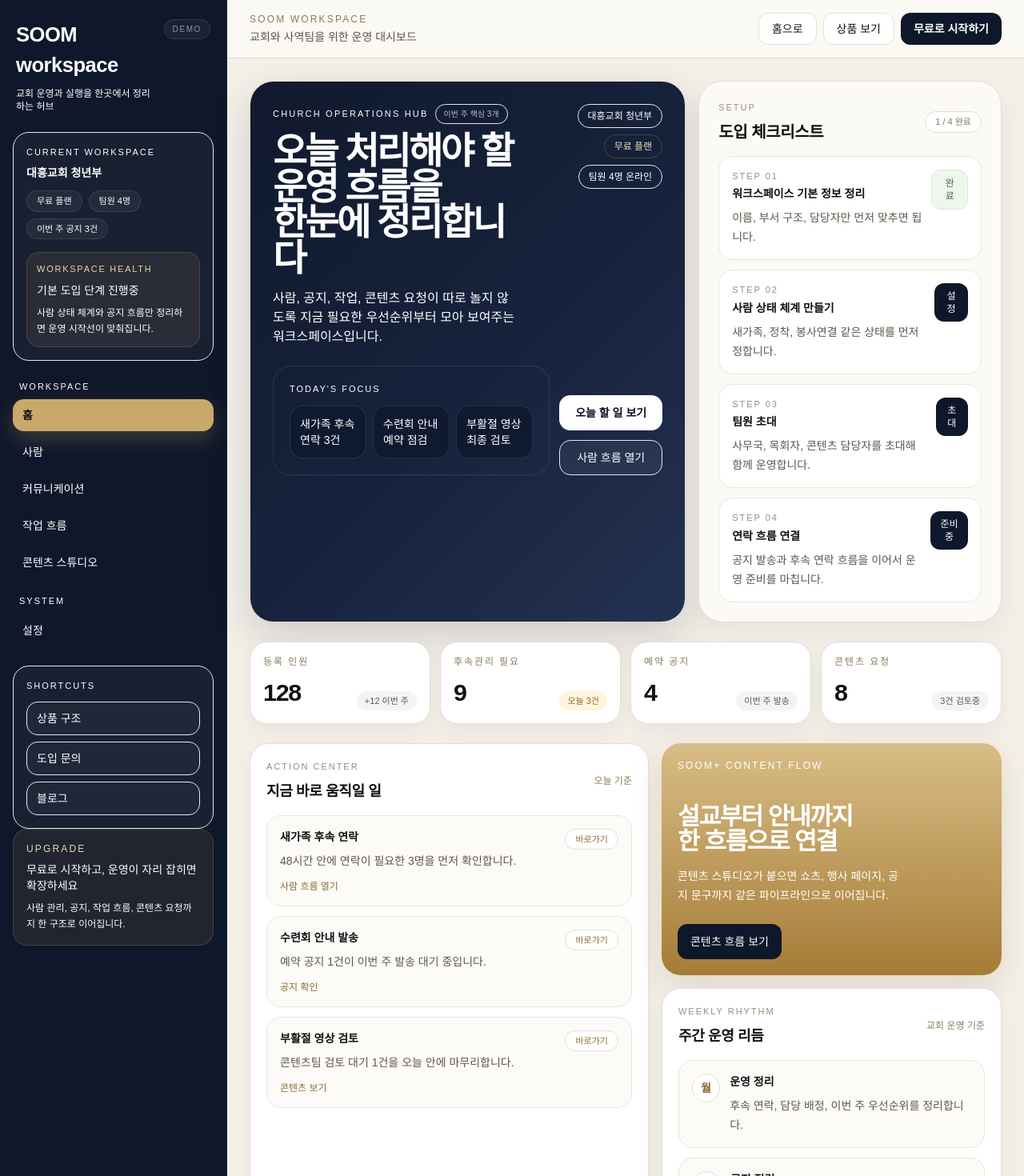
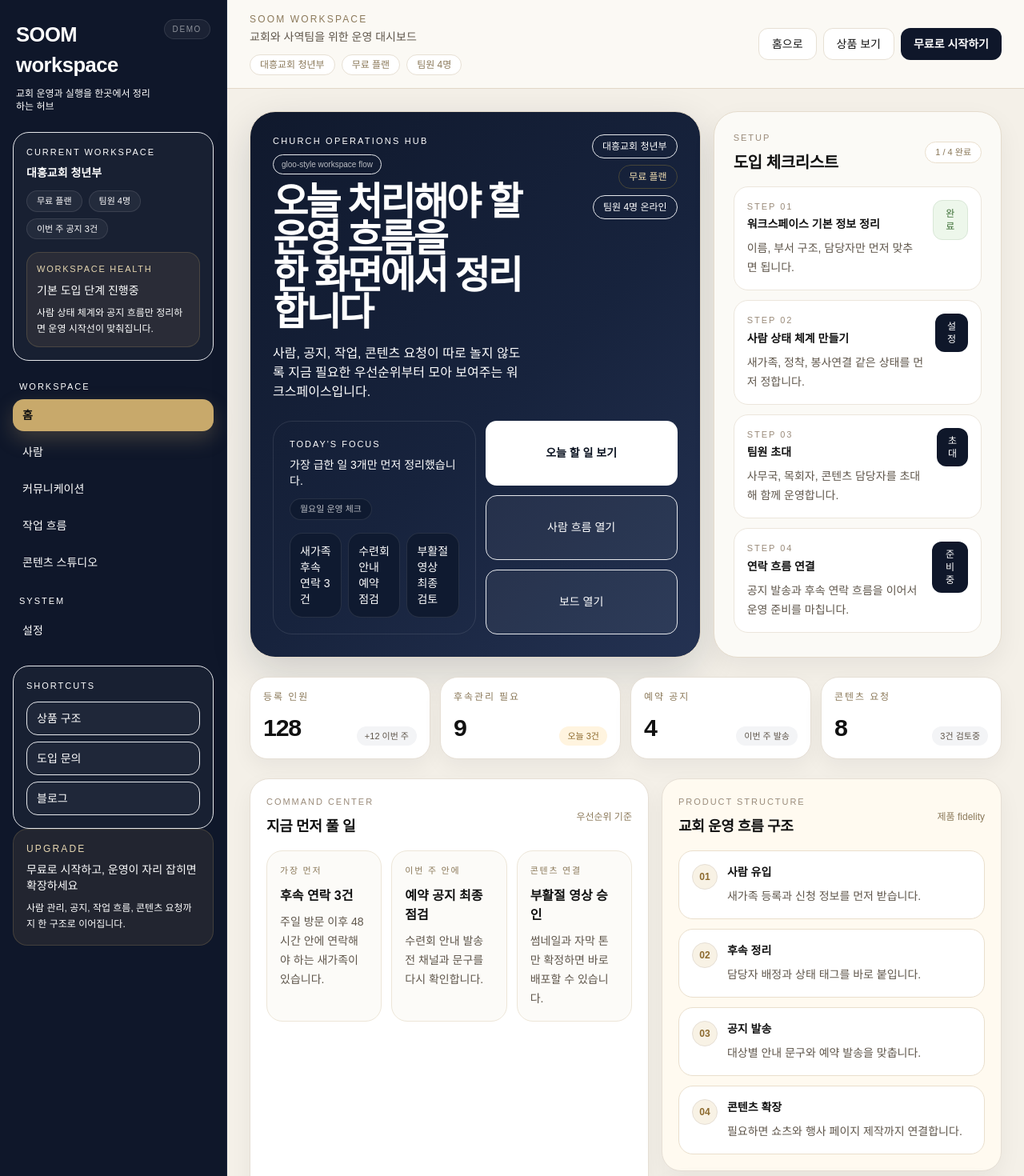
Before and after one commit to kinddragon1224/soom-church, a Next.js app: page /workspace in a window 1280 px wide. Shown: the top 1470 px of the page at 80% size. Built offline with nearby package versions, Linux system fonts and the light colour scheme; a web font is replaced by a local one.

Commit message:
feat(workspace): refine benchmark dashboard flow

```diff
--- a/app/workspace/layout.tsx
+++ b/app/workspace/layout.tsx
@@ -104,9 +104,16 @@ export default function WorkspaceLayout({ children }: { children: React.ReactNod
 
         <section className="min-w-0 bg-[#F4F0E8]">
           <div className="flex flex-col gap-4 border-b border-[#E3D9C9] bg-[#FBF9F4] px-5 py-4 sm:px-7 lg:flex-row lg:items-center lg:justify-between">
-            <div>
-              <p className="text-xs tracking-[0.18em] text-[#8C7A5B]">SOOM WORKSPACE</p>
-              <p className="mt-1 text-sm text-[#5F564B]">교회와 사역팀을 위한 운영 대시보드</p>
+            <div className="flex flex-col gap-3">
+              <div>
+                <p className="text-xs tracking-[0.18em] text-[#8C7A5B]">SOOM WORKSPACE</p>
+                <p className="mt-1 text-sm text-[#5F564B]">교회와 사역팀을 위한 운영 대시보드</p>
+              </div>
+              <div className="flex flex-wrap gap-2 text-xs text-[#8C7A5B]">
+                <span className="rounded-full border border-[#E7E0D4] bg-white px-3 py-1">대흥교회 청년부</span>
+                <span className="rounded-full border border-[#E7E0D4] bg-white px-3 py-1">무료 플랜</span>
+                <span className="rounded-full border border-[#E7E0D4] bg-white px-3 py-1">팀원 4명</span>
+              </div>
             </div>
             <div className="flex flex-wrap items-center gap-2">
               <Link href="/" className="inline-flex min-h-10 items-center justify-center rounded-[12px] border border-[#E7E0D4] bg-white px-4 text-sm font-medium text-[#121212]">
--- a/app/workspace/page.tsx
+++ b/app/workspace/page.tsx
@@ -15,9 +15,9 @@ const setupItems = [
 ];
 
 const quickActions = [
-  { title: "새가족 후속 연락", desc: "48시간 안에 연락이 필요한 3명을 먼저 확인합니다.", href: "/workspace/people", cta: "사람 흐름 열기" },
-  { title: "수련회 안내 발송", desc: "예약 공지 1건이 이번 주 발송 대기 중입니다.", href: "/workspace/notices", cta: "공지 확인" },
-  { title: "부활절 영상 검토", desc: "콘텐츠팀 검토 대기 1건을 오늘 안에 마무리합니다.", href: "/workspace/content", cta: "콘텐츠 보기" },
+  { title: "새가족 후속 연락", desc: "48시간 안에 연락이 필요한 3명을 먼저 확인합니다.", href: "/workspace/people", cta: "사람 흐름 열기", urgency: "오늘" },
+  { title: "수련회 안내 발송", desc: "예약 공지 1건이 이번 주 발송 대기 중입니다.", href: "/workspace/notices", cta: "공지 확인", urgency: "이번 주" },
+  { title: "부활절 영상 검토", desc: "콘텐츠팀 검토 대기 1건을 오늘 안에 마무리합니다.", href: "/workspace/content", cta: "콘텐츠 보기", urgency: "검토" },
 ];
 
 const weeklyRhythm = [
@@ -51,24 +51,28 @@ const productAreas = [
     desc: "새가족부터 봉사 연결까지 한 상태 체계로 관리합니다.",
     href: "/workspace/people",
     cta: "사람 보러가기",
+    health: "정리 필요 9건",
   },
   {
     title: "커뮤니케이션",
     desc: "주요 공지, 예약 발송, 채널별 메시지 흐름을 정리합니다.",
     href: "/workspace/notices",
     cta: "공지 보러가기",
+    health: "예약 4건",
   },
   {
     title: "작업 흐름",
     desc: "사역팀이 해야 할 일을 상태와 담당자 기준으로 공유합니다.",
     href: "/workspace/tasks",
     cta: "보드 보러가기",
+    health: "검토 5건",
   },
   {
     title: "콘텐츠 스튜디오",
     desc: "쇼츠, 행사 페이지, 유튜브 운영 요청을 한 파이프라인으로 모읍니다.",
     href: "/workspace/content",
     cta: "콘텐츠 보기",
+    health: "제작중 7건",
   },
 ];
 
@@ -91,48 +95,85 @@ const feedItems = [
   },
 ];
 
+const commandCenter = [
+  {
+    label: "가장 먼저",
+    title: "후속 연락 3건",
+    desc: "주일 방문 이후 48시간 안에 연락해야 하는 새가족이 있습니다.",
+    href: "/workspace/people",
+  },
+  {
+    label: "이번 주 안에",
+    title: "예약 공지 최종 점검",
+    desc: "수련회 안내 발송 전 채널과 문구를 다시 확인합니다.",
+    href: "/workspace/notices",
+  },
+  {
+    label: "콘텐츠 연결",
+    title: "부활절 영상 승인",
+    desc: "썸네일과 자막 톤만 확정하면 바로 배포할 수 있습니다.",
+    href: "/workspace/content",
+  },
+];
+
+const pipelineSteps = [
+  { title: "사람 유입", desc: "새가족 등록과 신청 정보를 먼저 받습니다." },
+  { title: "후속 정리", desc: "담당자 배정과 상태 태그를 바로 붙입니다." },
+  { title: "공지 발송", desc: "대상별 안내 문구와 예약 발송을 맞춥니다." },
+  { title: "콘텐츠 확장", desc: "필요하면 쇼츠와 행사 페이지 제작까지 연결합니다." },
+];
+
 export default function WorkspacePage() {
   return (
     <div className="flex flex-col gap-6 text-[#111111]">
-      <section className="grid gap-4 xl:grid-cols-[1.18fr_0.82fr]">
-        <div className="overflow-hidden rounded-[30px] border border-[#e1d7c7] bg-[linear-gradient(135deg,#10192d_0%,#17233d_55%,#243252_100%)] p-6 text-white shadow-[0_18px_50px_rgba(15,23,42,0.16)] sm:p-7">
+      <section className="grid gap-4 xl:grid-cols-[1.22fr_0.78fr]">
+        <div className="overflow-hidden rounded-[32px] border border-[#e1d7c7] bg-[linear-gradient(135deg,#10192d_0%,#17233d_55%,#243252_100%)] p-6 text-white shadow-[0_18px_50px_rgba(15,23,42,0.16)] sm:p-7">
           <div className="flex flex-col gap-5 lg:flex-row lg:items-start lg:justify-between">
             <div className="max-w-2xl">
               <div className="flex flex-wrap items-center gap-2">
                 <p className="text-[11px] tracking-[0.2em] text-white/46">CHURCH OPERATIONS HUB</p>
-                <span className="rounded-full border border-white/12 bg-white/8 px-2.5 py-1 text-[10px] text-white/70">이번 주 핵심 3개</span>
+                <span className="rounded-full border border-white/12 bg-white/8 px-2.5 py-1 text-[10px] text-white/70">gloo-style workspace flow</span>
               </div>
-              <h1 className="mt-3 text-[2.2rem] font-semibold leading-[0.96] tracking-[-0.06em] text-white sm:text-[2.9rem]">
+              <h1 className="mt-3 text-[2.25rem] font-semibold leading-[0.96] tracking-[-0.06em] text-white sm:text-[3rem]">
                 오늘 처리해야 할 운영 흐름을
                 <br />
-                한눈에 정리합니다
+                한 화면에서 정리합니다
               </h1>
               <p className="mt-4 max-w-xl text-sm leading-7 text-white/66 sm:text-base">
                 사람, 공지, 작업, 콘텐츠 요청이 따로 놀지 않도록 지금 필요한 우선순위부터 모아 보여주는 워크스페이스입니다.
               </p>
             </div>
-            <div className="flex flex-wrap gap-2 lg:max-w-[240px] lg:justify-end">
+            <div className="flex flex-wrap gap-2 lg:max-w-[250px] lg:justify-end">
               <span className="rounded-full border border-white/12 bg-white/8 px-3 py-1.5 text-xs text-white/76">대흥교회 청년부</span>
               <span className="rounded-full border border-[#d4af37]/25 bg-[#d4af37]/12 px-3 py-1.5 text-xs text-[#f1dfb2]">무료 플랜</span>
               <span className="rounded-full border border-white/12 bg-white/8 px-3 py-1.5 text-xs text-white/76">팀원 4명 온라인</span>
             </div>
           </div>
 
-          <div className="mt-6 grid gap-3 lg:grid-cols-[1fr_auto] lg:items-end">
-            <div className="rounded-[22px] border border-white/10 bg-white/8 p-4 sm:p-5">
-              <p className="text-[11px] tracking-[0.18em] text-white/42">TODAY'S FOCUS</p>
-              <div className="mt-3 grid gap-2 text-sm text-white/82 sm:grid-cols-3">
+          <div className="mt-6 grid gap-3 xl:grid-cols-[1fr_240px]">
+            <div className="rounded-[24px] border border-white/10 bg-white/8 p-4 sm:p-5">
+              <div className="flex flex-wrap items-center justify-between gap-3">
+                <div>
+                  <p className="text-[11px] tracking-[0.18em] text-white/42">TODAY'S FOCUS</p>
+                  <p className="mt-2 text-sm text-white/68">가장 급한 일 3개만 먼저 정리했습니다.</p>
+                </div>
+                <span className="rounded-full border border-white/10 bg-[#0f1a30] px-3 py-1 text-[11px] text-white/70">월요일 운영 체크</span>
+              </div>
+              <div className="mt-4 grid gap-2 text-sm text-white/82 sm:grid-cols-3">
                 <div className="rounded-[16px] border border-white/10 bg-[#0f1a30] px-3 py-3">새가족 후속 연락 3건</div>
                 <div className="rounded-[16px] border border-white/10 bg-[#0f1a30] px-3 py-3">수련회 안내 예약 점검</div>
                 <div className="rounded-[16px] border border-white/10 bg-[#0f1a30] px-3 py-3">부활절 영상 최종 검토</div>
               </div>
             </div>
-            <div className="flex flex-col gap-3 sm:flex-row lg:flex-col">
+            <div className="grid gap-3">
               <button type="button" className="inline-flex min-h-11 items-center justify-center rounded-[14px] bg-white px-5 text-sm font-semibold text-[#09111f]">
                 오늘 할 일 보기
               </button>
               <Link href="/workspace/people" className="inline-flex min-h-11 items-center justify-center rounded-[14px] border border-white/14 bg-white/5 px-5 text-sm font-medium text-white">
                 사람 흐름 열기
+              </Link>
+              <Link href="/workspace/tasks" className="inline-flex min-h-11 items-center justify-center rounded-[14px] border border-white/14 bg-white/5 px-5 text-sm font-medium text-white">
+                보드 열기
               </Link>
             </div>
           </div>
@@ -185,6 +226,25 @@ export default function WorkspacePage() {
           <section className="rounded-[24px] border border-[#e6dfd5] bg-white p-5 shadow-[0_10px_28px_rgba(15,23,42,0.05)]">
             <div className="flex items-center justify-between gap-3">
               <div>
+                <p className="text-[11px] tracking-[0.18em] text-[#9a8b7a]">COMMAND CENTER</p>
+                <h2 className="mt-2 text-lg font-semibold text-[#111111]">지금 먼저 풀 일</h2>
+              </div>
+              <span className="text-xs text-[#8C7A5B]">우선순위 기준</span>
+            </div>
+            <div className="mt-4 grid gap-3 lg:grid-cols-3">
+              {commandCenter.map((item) => (
+                <Link key={item.title} href={item.href} className="rounded-[20px] border border-[#ede6d8] bg-[#fcfbf8] p-4 transition hover:bg-white">
+                  <p className="text-[11px] tracking-[0.16em] text-[#8C7A5B]">{item.label}</p>
+                  <p className="mt-3 text-base font-semibold text-[#111111]">{item.title}</p>
+                  <p className="mt-2 text-sm leading-6 text-[#5f564b]">{item.desc}</p>
+                </Link>
+              ))}
+            </div>
+          </section>
+
+          <section className="rounded-[24px] border border-[#e6dfd5] bg-white p-5 shadow-[0_10px_28px_rgba(15,23,42,0.05)]">
+            <div className="flex items-center justify-between gap-3">
+              <div>
                 <p className="text-[11px] tracking-[0.18em] text-[#9a8b7a]">ACTION CENTER</p>
                 <h2 className="mt-2 text-lg font-semibold text-[#111111]">지금 바로 움직일 일</h2>
               </div>
@@ -195,7 +255,10 @@ export default function WorkspacePage() {
                 <Link key={item.title} href={item.href} className="rounded-[18px] border border-[#ede6d8] bg-[#fcfbf8] p-4 transition hover:bg-white">
                   <div className="flex items-start justify-between gap-3">
                     <div>
-                      <p className="text-sm font-semibold text-[#111111]">{item.title}</p>
+                      <div className="flex flex-wrap items-center gap-2">
+                        <p className="text-sm font-semibold text-[#111111]">{item.title}</p>
+                        <span className="rounded-full border border-[#e6dfd5] bg-white px-2.5 py-1 text-[11px] text-[#8C6A2E]">{item.urgency}</span>
+                      </div>
                       <p className="mt-2 text-sm leading-6 text-[#5f564b]">{item.desc}</p>
                     </div>
                     <span className="rounded-full border border-[#e6dfd5] bg-white px-3 py-1 text-[11px] text-[#8C6A2E]">바로가기</span>
@@ -261,6 +324,31 @@ export default function WorkspacePage() {
         </div>
 
         <div className="grid gap-4">
+          <section className="rounded-[24px] border border-[#e6dfd5] bg-[#fffaf0] p-5 shadow-[0_10px_28px_rgba(15,23,42,0.05)]">
+            <div className="flex items-center justify-between gap-3">
+              <div>
+                <p className="text-[11px] tracking-[0.18em] text-[#9a8b7a]">PRODUCT STRUCTURE</p>
+                <h2 className="mt-2 text-lg font-semibold text-[#111111]">교회 운영 흐름 구조</h2>
+              </div>
+              <span className="text-xs text-[#8C7A5B]">제품 fidelity</span>
+            </div>
+            <div className="mt-4 grid gap-3">
+              {pipelineSteps.map((step, index) => (
+                <div key={step.title} className="rounded-[18px] border border-[#eadfcd] bg-white p-4">
+                  <div className="flex items-start gap-3">
+                    <span className="inline-flex h-8 w-8 shrink-0 items-center justify-center rounded-full border border-[#e6dfd5] bg-[#f8f2e5] text-xs font-semibold text-[#8C6A2E]">
+                      0{index + 1}
+                    </span>
+                    <div>
+                      <p className="text-sm font-semibold text-[#111111]">{step.title}</p>
+                      <p className="mt-2 text-sm leading-6 text-[#5f564b]">{step.desc}</p>
+                    </div>
+                  </div>
+                </div>
+              ))}
+            </div>
+          </section>
+
           <section className="overflow-hidden rounded-[24px] bg-[linear-gradient(180deg,#D8BD86_0%,#A67C36_100%)] p-5 text-white shadow-[0_14px_36px_rgba(140,106,46,0.18)]">
             <p className="text-xs tracking-[0.18em] text-white/74">SOOM+ CONTENT FLOW</p>
             <h2 className="mt-10 text-[1.9rem] font-semibold leading-[1.02] tracking-[-0.05em]">
@@ -286,7 +374,7 @@ export default function WorkspacePage() {
               {weeklyRhythm.map((item) => (
                 <div key={item.day} className="rounded-[18px] border border-[#ede6d8] bg-[#fcfbf8] p-4">
                   <div className="flex items-start gap-3">
-                    <span className="inline-flex h-9 w-9 items-center justify-center rounded-full bg-white text-sm font-semibold text-[#8C6A2E] border border-[#e6dfd5]">{item.day}</span>
+                    <span className="inline-flex h-9 w-9 items-center justify-center rounded-full border border-[#e6dfd5] bg-white text-sm font-semibold text-[#8C6A2E]">{item.day}</span>
                     <div>
                       <p className="text-sm font-semibold text-[#111111]">{item.title}</p>
                       <p className="mt-2 text-sm leading-6 text-[#5f564b]">{item.desc}</p>
@@ -308,7 +396,10 @@ export default function WorkspacePage() {
             <div className="mt-4 grid gap-3">
               {productAreas.map((item) => (
                 <Link key={item.title} href={item.href} className="rounded-[18px] border border-[#ede6d8] bg-[#fcfbf8] p-4 transition hover:bg-white">
-                  <p className="text-sm font-semibold text-[#111111]">{item.title}</p>
+                  <div className="flex items-start justify-between gap-3">
+                    <p className="text-sm font-semibold text-[#111111]">{item.title}</p>
+                    <span className="rounded-full border border-[#e6dfd5] bg-white px-2.5 py-1 text-[11px] text-[#8C7A5B]">{item.health}</span>
+                  </div>
                   <p className="mt-2 text-sm leading-6 text-[#5f564b]">{item.desc}</p>
                   <p className="mt-3 text-xs font-medium text-[#8C6A2E]">{item.cta}</p>
                 </Link>
```
Also changed, not shown: 2 other files (tests, documents, lock files or other folders).
